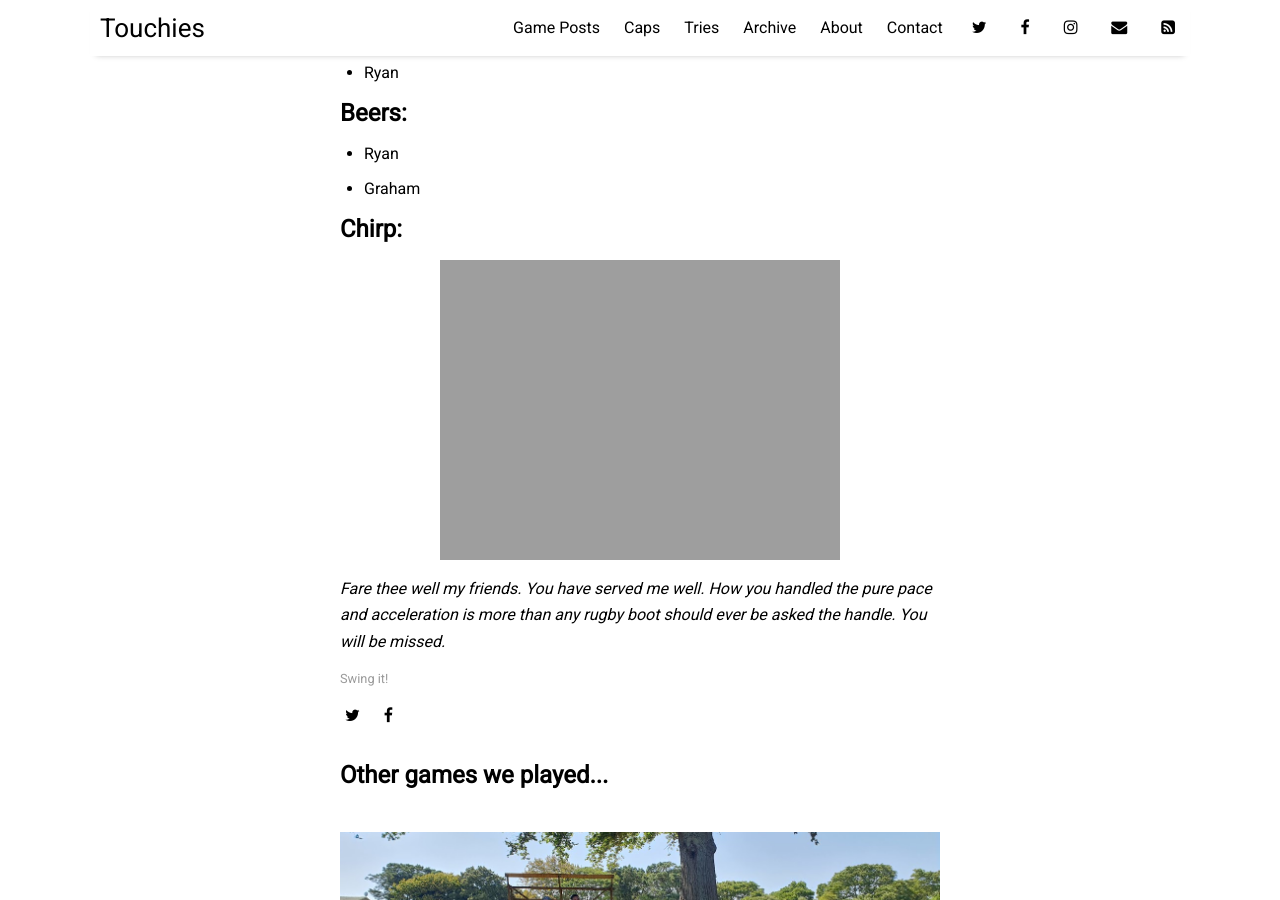
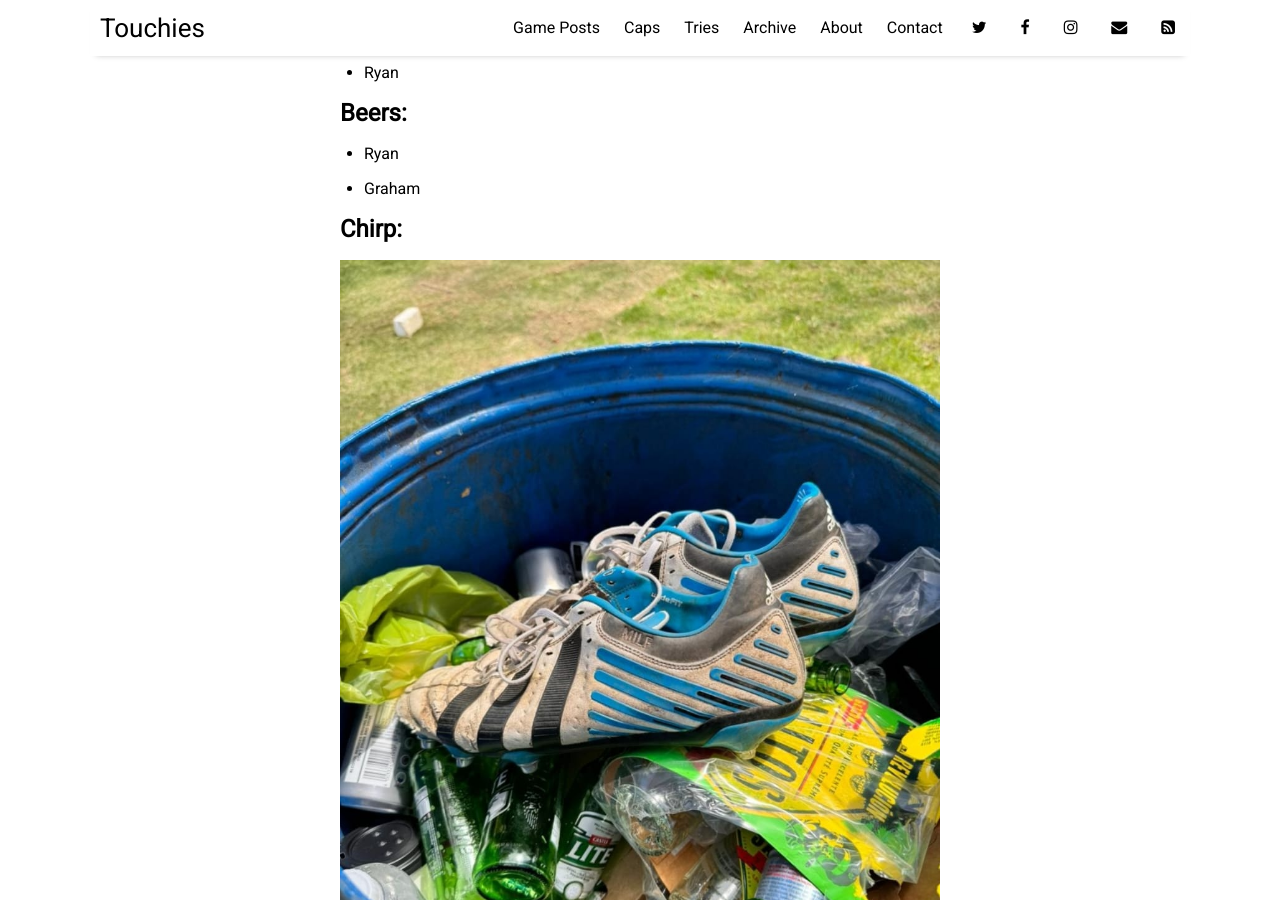
Before and after one commit to sundayrugby/sundayrugby.github.io, a Jekyll site: the page built from _posts/2024-01-28-CD.md, in a window 1280 px wide and 900 px high, scrolled down 2065 px. Built offline with Jekyll 4.4.1, drawn with Linux system fonts in a browser that asks for light colours; nearby versions of some CDN libraries.

Commit message:
Update 2024-01-28-CD.md

```diff
--- a/_posts/2024-01-28-CD.md
+++ b/_posts/2024-01-28-CD.md
@@ -80,7 +80,7 @@ image: 2024_01_28.jpg
 ## Chirp:
 
 
-![alt text](https://sundayrugby.github.io/assets/img/2024_01_28_a.jpg "Hello!!")
+![alt text](https://sundayrugby.github.io/assets/img/2024_01_28_a.jpeg "Hello!!")
 
 <em>
 Fare thee well my friends. You have served me well. How you handled the pure pace and acceleration is more than any rugby boot should ever be asked the handle. You will be missed.
```
